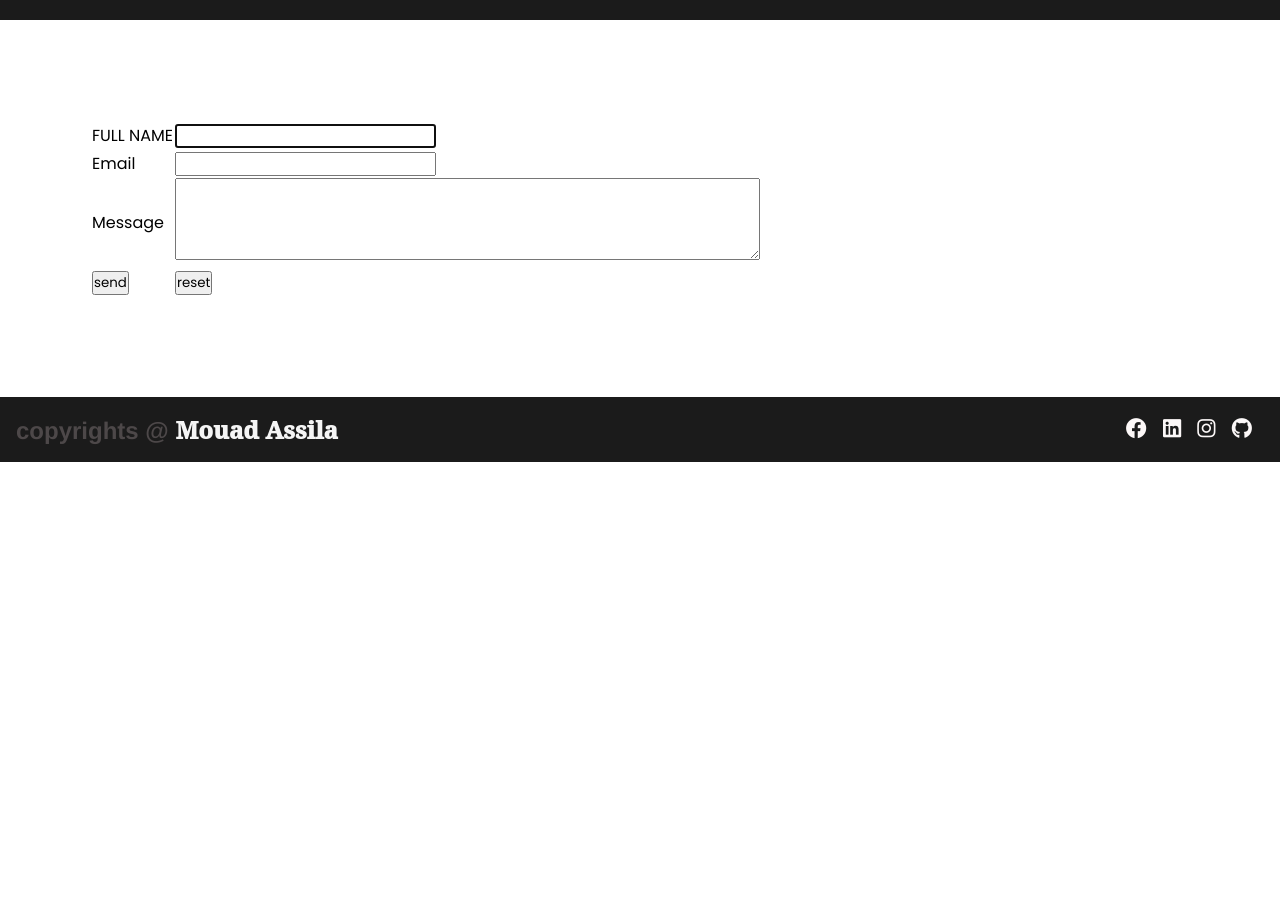
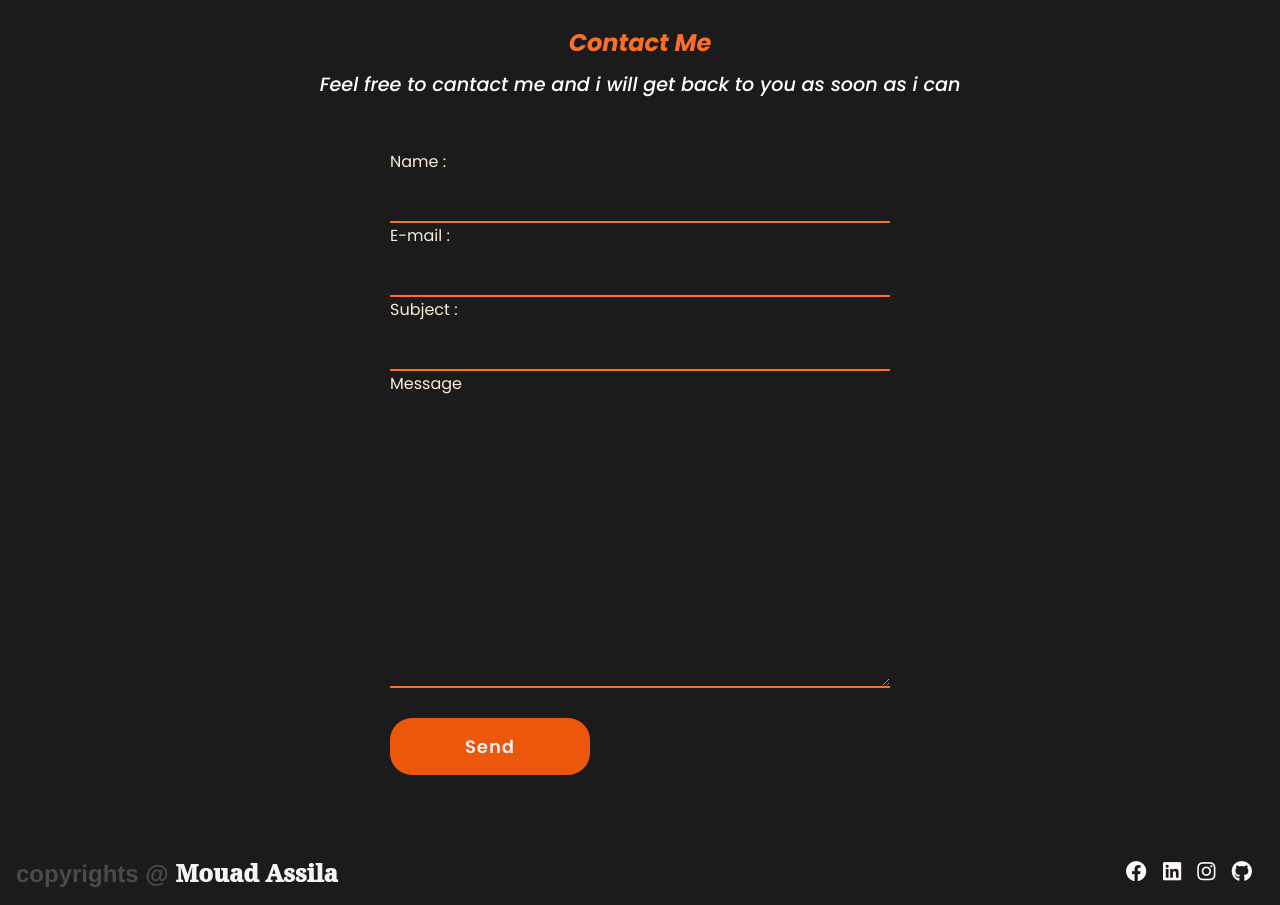
Before and after one commit to MOUADASSILA/ITP-PROJESI, a plain HTML site: page index.html in a window 1280 px wide. Shown: the part 1640-2545 px from the top of the page. Before the commit the page ends 2102 px from the top, so only its background shows below. Drawn offline with nearby package versions, Linux system fonts and the light colour scheme; a script that the page names is missing.

Commit message:
add some code  for contact

```diff
--- a/index.html
+++ b/index.html
@@ -81,40 +81,31 @@
             </li>
         </div>
     </section>
+    <!-- contact kısmı -->
 
+    <section id="Contact" class="Contact">
+        <div class="Container">
+            <h1>Contact Me</h1>
+            <p> Feel free to cantact me and i will get back to you as soon as i can</p>
+            <form action="">
+                <label for="name">Name :</label>
+                <input type="text" name="name" id="name">
+                <label for="email">E-mail :</label>
+                <input type="email" name="email" id="email">
+                <label for="subject">Subject :</label>
+                <input type="text" name="subject" id="subject">
+                <label for="message">Message</label>
+                <textarea name="message" id="" cols="30" rows="10"></textarea>
+                <input type="submit" value="Send">
+            </form>
 
-<section class="Contact">
-    <div><form name = "email" enctype="text/plain"
-        action="mailto:assilamouad@gmail.com?">
-        <table>
-         <tr>
-            <td>FULL NAME</td>
-            <td><input type="text"name="ad"
-            required="required" autofocus ="autofocus"></td>
-         </tr>
-         <tr>
-            <td>Email</td>
-            <td><input type="email" name="email" required="required"></td>
-         </tr>
-         <tr>
-            <td>Message</td>
-            <td>
-                <textarea name="message" rows="4" cols="50"
-                required="required"></textarea>
-            </td>
-         </tr>
-         <tr>
-            <td><input type="submit" value="send"></td>
-            <td><input type="reset" value="reset"></td>
-         </tr>
-        </table>
-    </form></div>
-
-
-</section>
+        </div>
 
 
     </section>
+
+
+
 
      <!-- footer kısmı -->
     <footer class="footer">
--- a/projet.css
+++ b/projet.css
@@ -231,9 +231,89 @@ section{
 
 
 
+.Contact{
+    margin: 0;
+    padding: 0;
+    box-sizing: border-box;
+    text-align: center;
+    background-color: rgb(27, 27, 27);
+
+ }
+ .Contact h1{
+    color: #FD6F27;
+    font-style: italic;
+    text-align: center;
+    margin: 0 auto;
+    width: fit-content;
+
+ }
+ .Contact p {
+    color: #ffff;
+    font-size: 1.2em;
+    font-weight: 500;
+    margin-top: 10px;
+    margin-bottom: 30px;
+    font-style: italic;
+
+ }
+ .Container {
+    max-width: 1320px;
+    margin: 0 auto;
+    padding: 5px;
+
+ }
+ .Contact form {
+    max-width: 500px;
+    margin: 0 auto;
+    text-align: left;
+    padding: 20px 0;
+ }
+ .Contact input , textarea , label{
+    display: block;
+    margin: 0 auto;
+    width: 100%;
+    color: antiquewhite;
+
+ }
+ .Contact input , textarea {
+    background-color: transparent;
+    border: 0;
+    border-bottom: 2px solid #FD6F27;
+ }
+ .Contact input[type=submit]{
+    background-color: #ec570c;
+    padding: 15px 0 ;
+    color: rgb(243, 240, 237);
+    font-size: 18px;
+    border-bottom: none;
+    margin-top: 30px;
+    cursor: pointer;
+    border-radius: 22px;
+    font-weight: 600;
+    display: inline-block;
+    letter-spacing: 1px;
+    margin-bottom: 40px;
+    transition: 0.6s ease;
+    width: 200px;
 
 
+ }
 
+ .Contact input[type=submit]:hover{
+    background-color:rgb(245, 107, 9);
+    transform: scale(1.2);
+
+}
+.Contact input , textarea{
+    color: white;
+    font-size: 18px;
+    padding: 10px;
+}
+.Contact input:focus , textarea:focus{
+    color: #ec570c;
+    outline: 1px solid;
+
+}
 
 
 
```
Also changed, not shown: 1 other file.
